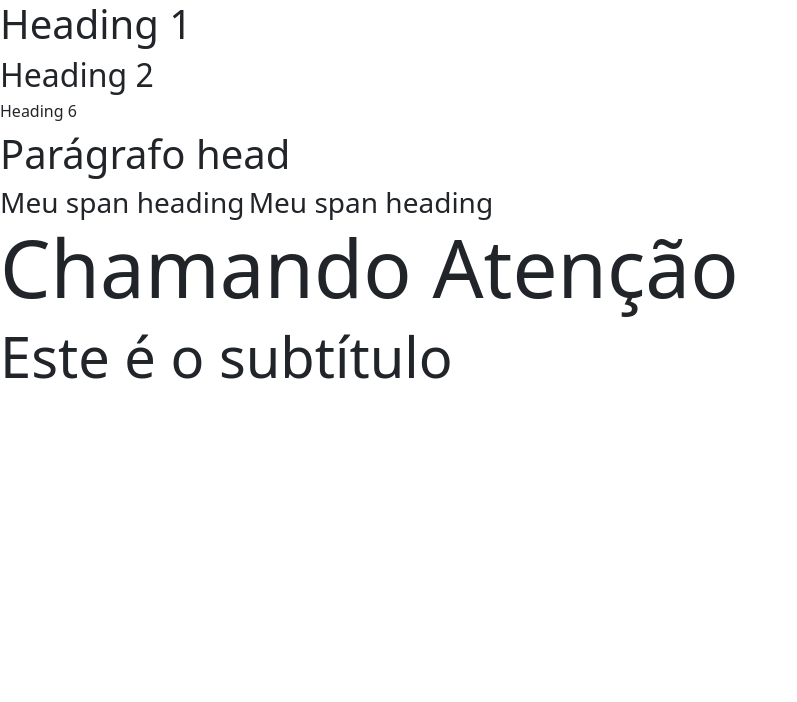
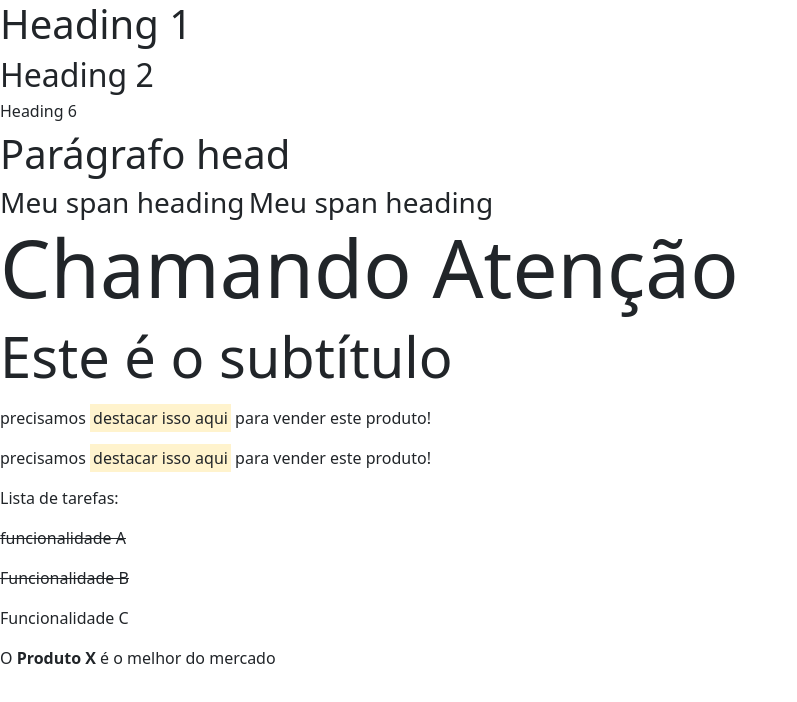
Before and after one commit to luiz-oberto/curso-bootstrap5-udemy, a plain HTML site: page secao_6--Elementos_de_conteudo/index.html in a window 1280 px wide. Shown: the whole page, without its empty margins (0-797 px from the left). Drawn offline with nearby package versions, Linux system fonts and the light colour scheme.

Commit message:
add aula61

```diff
--- a/secao_6--Elementos_de_conteudo/css/style.css
+++ b/secao_6--Elementos_de_conteudo/css/style.css
@@ -0,0 +1,3 @@
+body {
+    padding-bottom: 500px;
+}
--- a/secao_6--Elementos_de_conteudo/index.html
+++ b/secao_6--Elementos_de_conteudo/index.html
@@ -18,9 +18,21 @@
      <span class="h3">Meu span heading</span>
      <span class="h3">Meu span heading</span>
 
-     <!-- display -->
+    <!-- display -->
       <h1 class="display-1">Chamando Atenção</h1>
       <p class="display-4">Este é o subtítulo</p>
 
+    <!-- elementos inline -->
+     <p>precisamos <mark>destacar isso aqui</mark> para vender este produto!</p>
+     <p>precisamos <span class="mark">destacar isso aqui</span> para vender este produto!</p>
+
+     <p>Lista de tarefas:</p>
+     <p><del>funcionalidade A</del></p>
+     <p><span class="text-decoration-line-through">Funcionalidade B</span></p>
+     <p>Funcionalidade C</p>
+
+     <p>O <strong>Produto X</strong> é o melhor do mercado</p>
+
+
 </body>
 </html>
```
Also changed, not shown: secao_6--Elementos_de_conteudo/anotacoes/aula61-Elementos-inline.md (added, +7 -0 lines).
